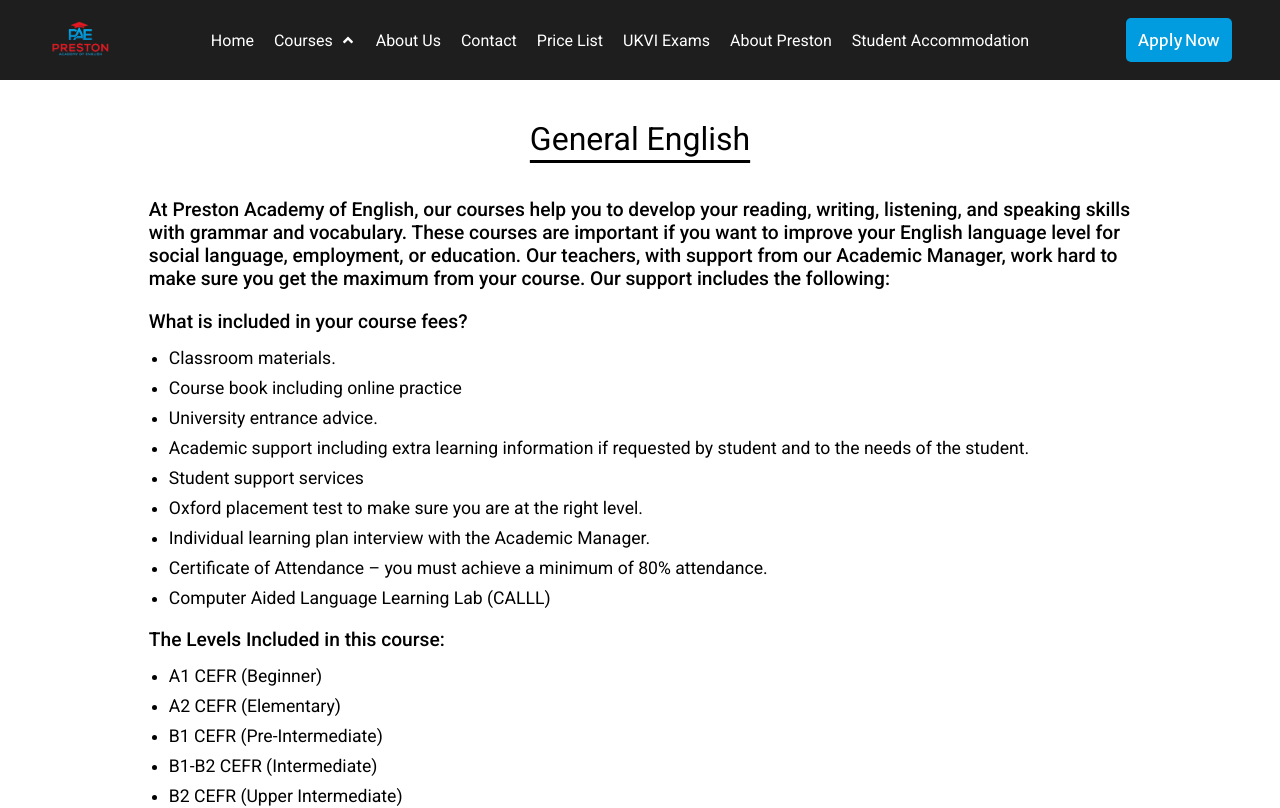
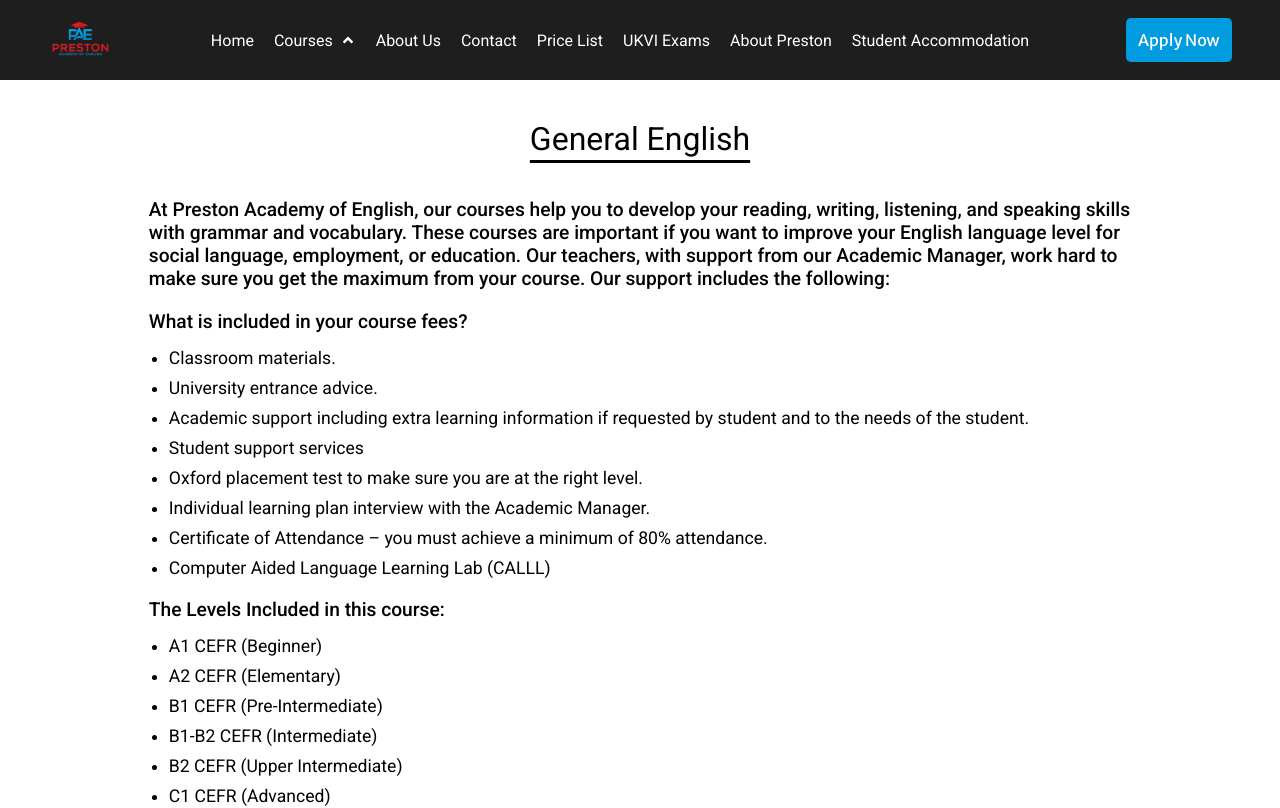
Before and after one commit to kingsmanmoses/preston-academy-of-english, a React (Create React App) app: page /general-english in a window 1280 px wide. Shown: the top 808 px of the page. Built offline with nearby package versions, Linux system fonts and the light colour scheme.

Commit message:
removed a list in general-english.js

```diff
--- a/src/pages/About/AboutData.js
+++ b/src/pages/About/AboutData.js
@@ -3,12 +3,18 @@ import daniel from "../../assets/img/daniel.png";
 import Abdullah from "../../assets/img/Abdullah.png";
 import Andrew from "../../assets/img/andrew.png";
 import Ayesha from "../../assets/img/Ayesha.jpg";
+import James from "../../assets/img/James Hall.png";
 
 const teamData = [
   {
     img: Abdullah,
     teamTitle: "Principal",
     teamName: "Abdullah Nakhuda",
+  },
+  {
+    img: James,
+    teamTitle: "Administration",
+    teamName: "James Hall",
   },
   {
     img: daniel,
--- a/src/subpages/courses-subpages/general-english/GeneralEnglish.js
+++ b/src/subpages/courses-subpages/general-english/GeneralEnglish.js
@@ -29,9 +29,7 @@ const GeneralEnglish = () => {
             </p>
             <ul className="general-listBox">
               <li className="general-listText">Classroom materials.</li>
-              <li className="general-listText">
-                Course book including online practice
-              </li>
+
               <li className="general-listText">University entrance advice.</li>
               <li className="general-listText">
                 Academic support including extra learning information if
```
